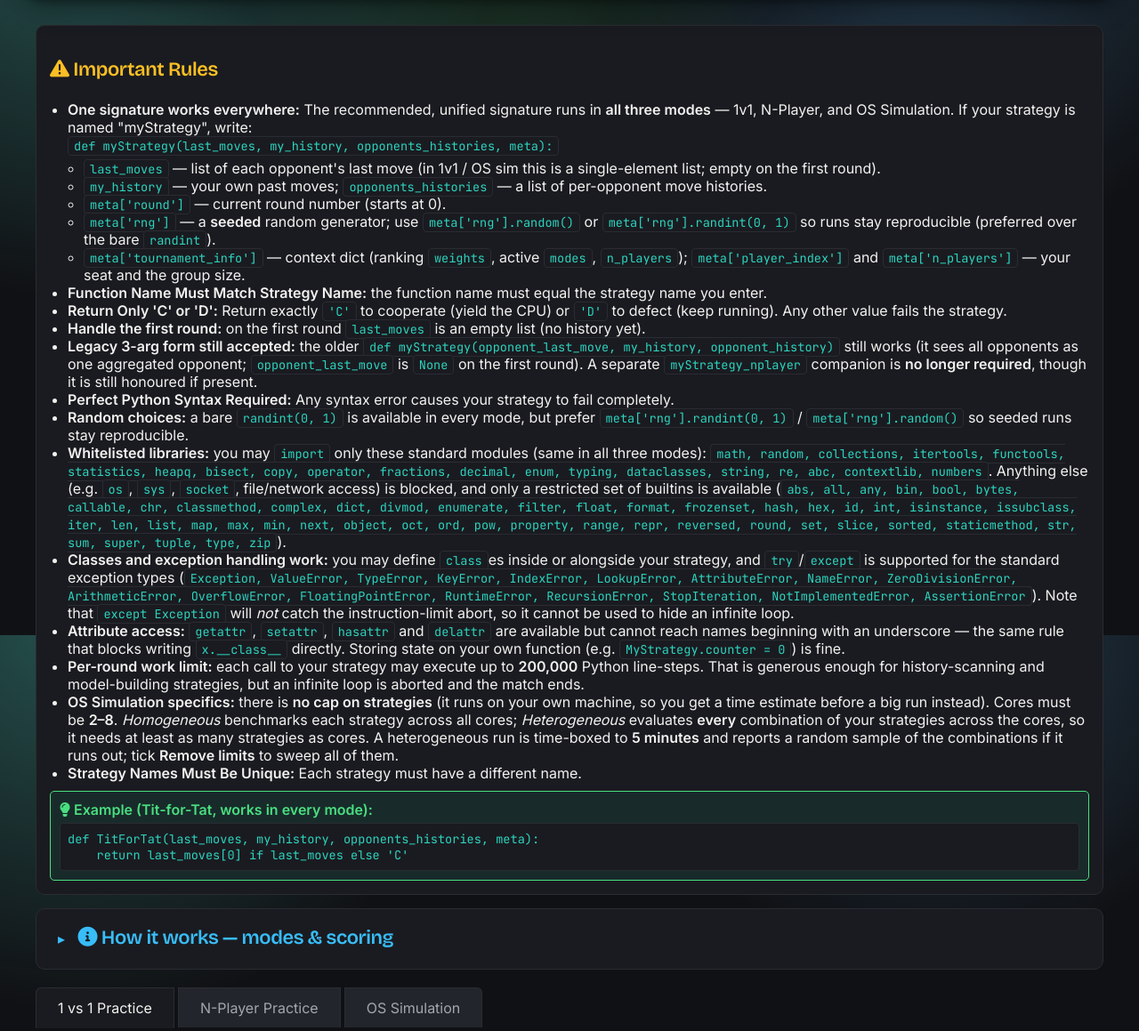
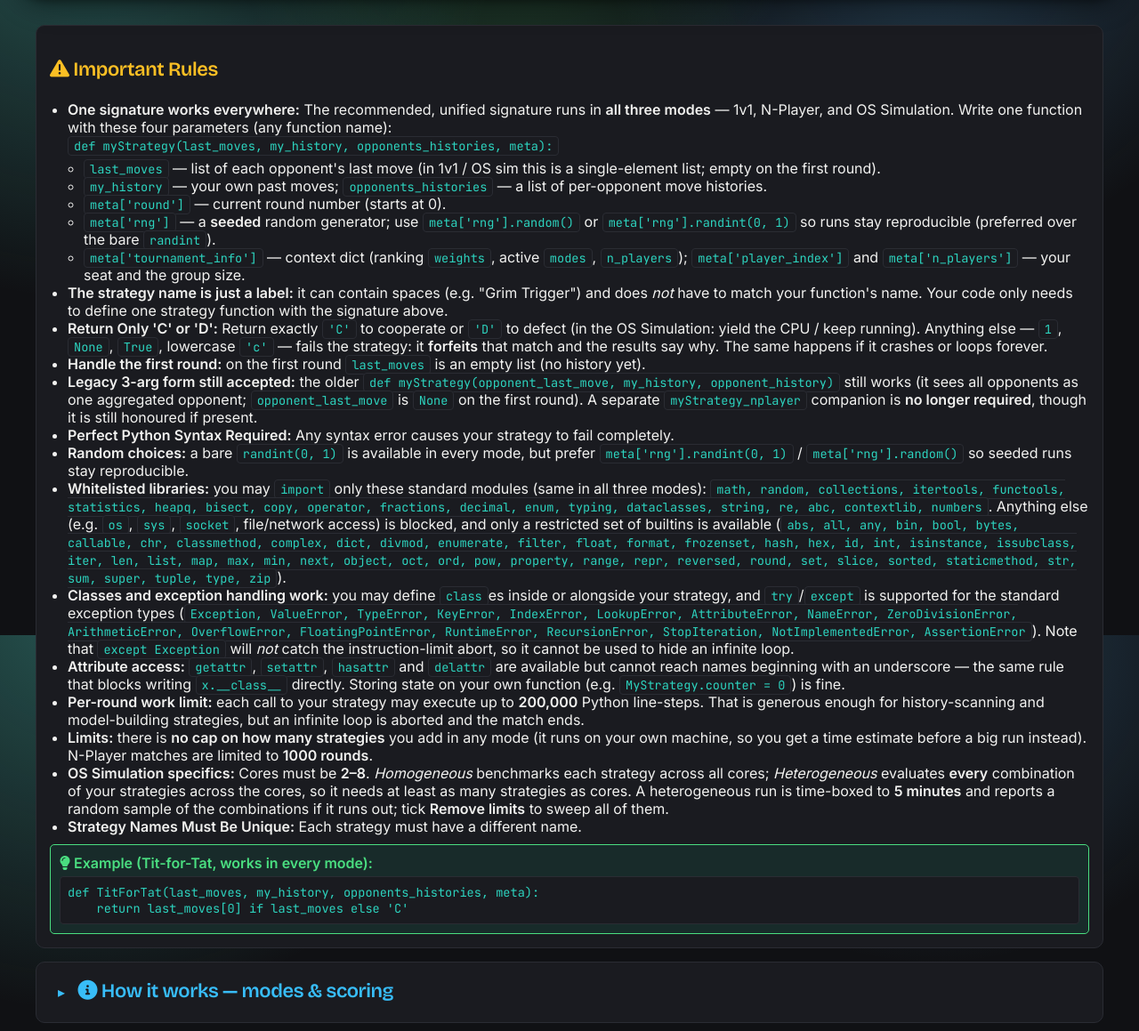
Before and after one commit to COMPUTATION-NOT-FOUND/ipd-app, a Flask app: page / in a window 1280 px wide. Shown: the part 86-1245 px from the top of the page at 89% size. Run offline with Flask 3, Linux system fonts and the light colour scheme; data that the repository does not hold is empty.

Commit message:
Docs and config: README per-OS setup, accurate rules, pinned deps
From the Oct 2026 student bug-test reports (R1-R11, U6, Huzaifa 2.1-2.3):

- README: Windows and Linux blocks both open; a fallback when Activate.ps1
  is blocked (call .venv\Scripts\python.exe directly, or activate.bat); a
  pip timeout tip; the optional .env step before "That's it"; one run
  command; PowerShell test command; one consistent rule that the strategy
  name is a display label; invalid returns and crashes forfeit (now true);
  sandbox mode, Open in Practice and deleting Local saves described; stale
  "known failing test" note and stray heading removed.
- Practice-page rules: drop "Function Name Must Match Strategy Name", state
  the forfeit rule, and note the N-Player 1000-round cap next to "no limit".
- `python app.py` serves with Waitress (no Windows dev-server hang), always
  on 127.0.0.1; FLASK_DEBUG=True keeps the Flask debug server.
- requirements.txt pinned with ~=; pytest/pytest-cov moved to
  requirements-dev.txt.
- .env.example: say the shared class token is private instead of "NO secrets".
- tests/security/README.md lists all three test files, with a PowerShell
  command.

Co-Authored-By: Claude Opus 5.5 <noreply@anthropic.com>

```diff
--- a/app.py
+++ b/app.py
@@ -2776,7 +2776,20 @@ if __name__ == '__main__':
     else:
         print("Debug mode is disabled (production-safe)")
 
+    # Always loopback: this single-user app auto-logs in the local owner, so it must never listen
+    # on the network (there is no host flag to forget).
     host = '127.0.0.1'
     port = 5000
     print(f"Starting server on http://{host}:{port}")
-    app.run(host=host, port=port, debug=debug_mode)
+    if debug_mode:
+        app.run(host=host, port=port, debug=True)
+    else:
+        # Waitress (already a dependency) instead of the Flask dev server, which can hang on
+        # Windows. This makes `python app.py` the one run command on every OS.
+        try:
+            from waitress import serve
+        except ImportError:
+            app.run(host=host, port=port, debug=False)
+        else:
+            print("Press Ctrl+C to stop.")
+            serve(app, host=host, port=port)
--- /dev/null
+++ b/requirements-dev.txt
@@ -0,0 +1,4 @@
+# Everything in requirements.txt plus the test tools (only needed to run the test suite).
+-r requirements.txt
+pytest~=9.1.1
+pytest-cov~=7.1.0
--- a/templates/index.html
+++ b/templates/index.html
@@ -72,7 +72,7 @@
     <div class="strategy" style="border-left: 4px solid var(--warning-color);">
         <h3 style="color: var(--warning-color) !important;"><i class="fas fa-exclamation-triangle"></i> Important Rules</h3>
         <ul style="text-align: left; margin: 10px 0; padding-left: 20px;">
-            <li><strong>One signature works everywhere:</strong> The recommended, unified signature runs in <strong>all three modes</strong> — 1v1, N-Player, and OS Simulation. If your strategy is named "myStrategy", write:<br>
+            <li><strong>One signature works everywhere:</strong> The recommended, unified signature runs in <strong>all three modes</strong> — 1v1, N-Player, and OS Simulation. Write one function with these four parameters (any function name):<br>
                 <code>def myStrategy(last_moves, my_history, opponents_histories, meta):</code>
                 <ul style="margin: 6px 0 0 0; padding-left: 18px;">
                     <li><code>last_moves</code> — list of each opponent's last move (in 1v1 / OS sim this is a single-element list; empty on the first round).</li>
@@ -82,8 +82,8 @@
                     <li><code>meta['tournament_info']</code> — context dict (ranking <code>weights</code>, active <code>modes</code>, <code>n_players</code>); <code>meta['player_index']</code> and <code>meta['n_players']</code> — your seat and the group size.</li>
                 </ul>
             </li>
-            <li><strong>Function Name Must Match Strategy Name:</strong> the function name must equal the strategy name you enter.</li>
-            <li><strong>Return Only 'C' or 'D':</strong> Return exactly <code>'C'</code> to cooperate (yield the CPU) or <code>'D'</code> to defect (keep running). Any other value fails the strategy.</li>
+            <li><strong>The strategy name is just a label:</strong> it can contain spaces (e.g. "Grim Trigger") and does <em>not</em> have to match your function's name. Your code only needs to define one strategy function with the signature above.</li>
+            <li><strong>Return Only 'C' or 'D':</strong> Return exactly <code>'C'</code> to cooperate or <code>'D'</code> to defect (in the OS Simulation: yield the CPU / keep running). Anything else — <code>1</code>, <code>None</code>, <code>True</code>, lowercase <code>'c'</code> — fails the strategy: it <strong>forfeits</strong> that match and the results say why. The same happens if it crashes or loops forever.</li>
             <li><strong>Handle the first round:</strong> on the first round <code>last_moves</code> is an empty list (no history yet).</li>
             <li><strong>Legacy 3-arg form still accepted:</strong> the older <code>def myStrategy(opponent_last_move, my_history, opponent_history)</code> still works (it sees all opponents as one aggregated opponent; <code>opponent_last_move</code> is <code>None</code> on the first round). A separate <code>myStrategy_nplayer</code> companion is <strong>no longer required</strong>, though it is still honoured if present.</li>
             <li><strong>Perfect Python Syntax Required:</strong> Any syntax error causes your strategy to fail completely.</li>
@@ -92,7 +92,8 @@
             <li><strong>Classes and exception handling work:</strong> you may define <code>class</code>es inside or alongside your strategy, and <code>try</code>/<code>except</code> is supported for the standard exception types (<code>Exception, ValueError, TypeError, KeyError, IndexError, LookupError, AttributeError, NameError, ZeroDivisionError, ArithmeticError, OverflowError, FloatingPointError, RuntimeError, RecursionError, StopIteration, NotImplementedError, AssertionError</code>). Note that <code>except Exception</code> will <em>not</em> catch the instruction-limit abort, so it cannot be used to hide an infinite loop.</li>
             <li><strong>Attribute access:</strong> <code>getattr</code>, <code>setattr</code>, <code>hasattr</code> and <code>delattr</code> are available but cannot reach names beginning with an underscore — the same rule that blocks writing <code>x.__class__</code> directly. Storing state on your own function (e.g. <code>MyStrategy.counter = 0</code>) is fine.</li>
             <li><strong>Per-round work limit:</strong> each call to your strategy may execute up to <strong>200,000</strong> Python line-steps. That is generous enough for history-scanning and model-building strategies, but an infinite loop is aborted and the match ends.</li>
-            <li><strong>OS Simulation specifics:</strong> there is <strong>no cap on strategies</strong> (it runs on your own machine, so you get a time estimate before a big run instead). Cores must be <strong>2&#8211;8</strong>. <em>Homogeneous</em> benchmarks each strategy across all cores; <em>Heterogeneous</em> evaluates <strong>every</strong> combination of your strategies across the cores, so it needs at least as many strategies as cores. A heterogeneous run is time-boxed to <strong>5 minutes</strong> and reports a random sample of the combinations if it runs out; tick <strong>Remove limits</strong> to sweep all of them.</li>
+            <li><strong>Limits:</strong> there is <strong>no cap on how many strategies</strong> you add in any mode (it runs on your own machine, so you get a time estimate before a big run instead). N-Player matches are limited to <strong>1000 rounds</strong>.</li>
+            <li><strong>OS Simulation specifics:</strong> Cores must be <strong>2&#8211;8</strong>. <em>Homogeneous</em> benchmarks each strategy across all cores; <em>Heterogeneous</em> evaluates <strong>every</strong> combination of your strategies across the cores, so it needs at least as many strategies as cores. A heterogeneous run is time-boxed to <strong>5 minutes</strong> and reports a random sample of the combinations if it runs out; tick <strong>Remove limits</strong> to sweep all of them.</li>
             <li><strong>Strategy Names Must Be Unique:</strong> Each strategy must have a different name.</li>
         </ul>
         <div style="background: rgba(16, 185, 129, 0.1); padding: 10px; border-radius: 5px; margin-top: 10px; border: 1px solid var(--success-color);">
@@ -960,7 +961,7 @@
               <div class="results" style="border:1px solid var(--info-color); margin-top:20px; background: var(--bg-card);">
                 <h3><i class="fas fa-cloud-arrow-up"></i> Submit results to website (instructors only)</h3>
                 <p style="color: var(--text-secondary);"><i class="fas fa-circle-info"></i> Students: you don't
-                need this. It publishes an official result and only works with the instructor's website login.</p>
+                need this. It stages an official result, and nothing is published until the instructor logs in on the website and confirms.</p>
                 <p>Publishes this tournament to the website. ${plural(locals, 'local player')} will be saved there
                 as bots (player submissions and practice strategies are not re-registered). You'll log in
                 on the website and choose post-now or schedule.</p>
```
Also changed, not shown: requirements.txt (+8 -7 lines), README.md, tests/security/README.md, 1 other file.
